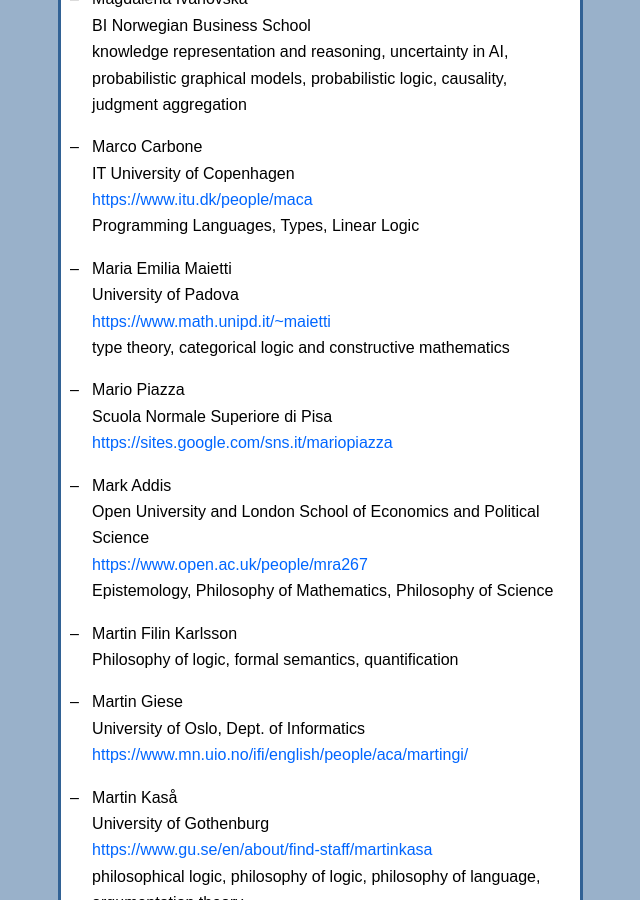
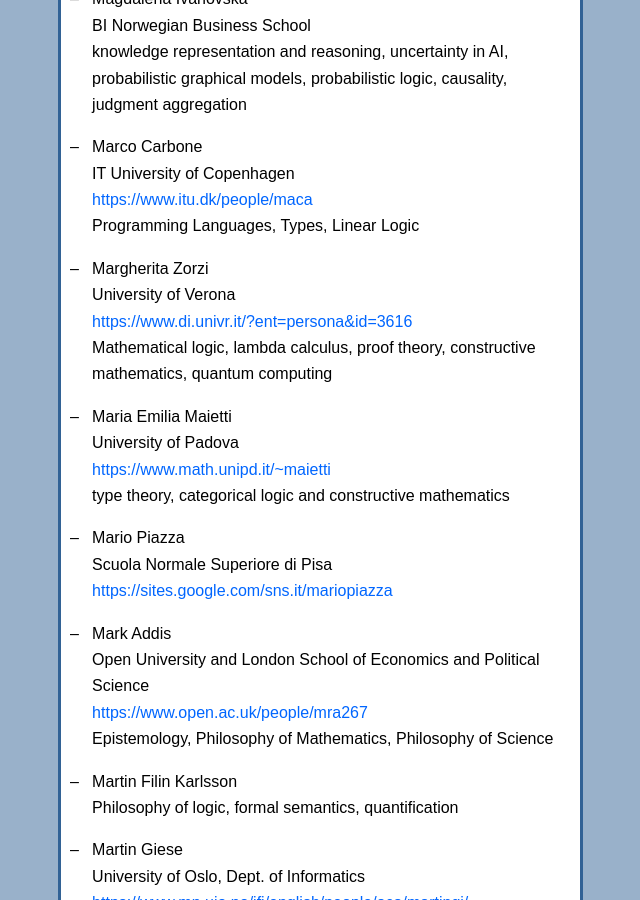
Before and after one commit to scandinavianlogic/scandinavianlogic.github.io, a Jekyll site: the page built from members.md, in a window 1280 px wide and 900 px high, scrolled down 12587 px. Shown: the whole window, without its empty margins (453-1093 px from the left). Built offline with Jekyll 4.4.1, drawn with Linux system fonts in a browser that asks for light colours.

Commit message:
new members

```diff
--- a/members.md
+++ b/members.md
@@ -483,6 +483,12 @@ membership.
   <https://www.itu.dk/people/maca>
   Programming Languages, Types, Linear Logic
 
+- Margherita Zorzi
+  University of Verona
+  <https://www.di.univr.it/?ent=persona&id=3616>
+  Mathematical logic, lambda calculus, proof theory, constructive mathematics,
+  quantum computing
+
 - Maria Emilia Maietti
   University of Padova
   <https://www.math.unipd.it/~maietti>
```
Also changed, not shown: other parts of members.md (+2 -0 lines).
